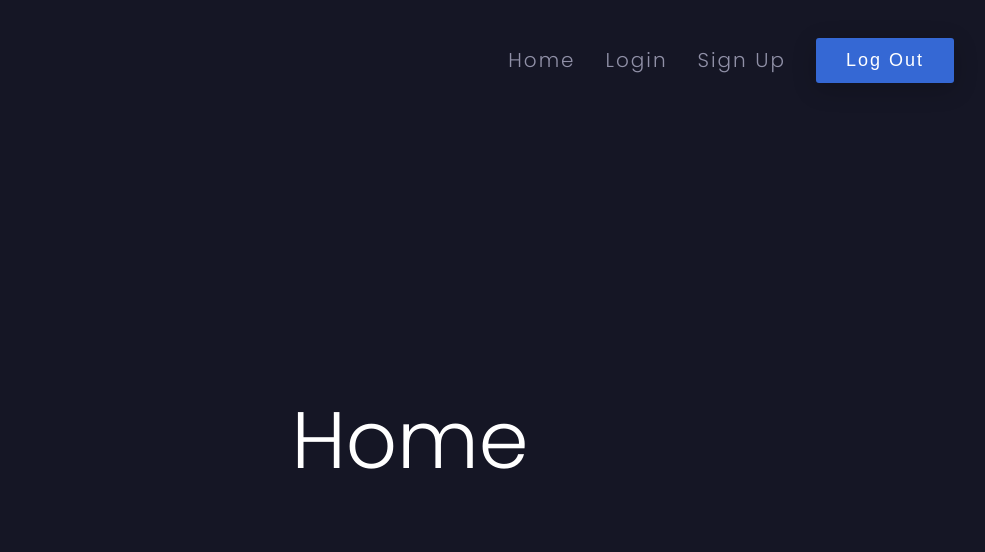
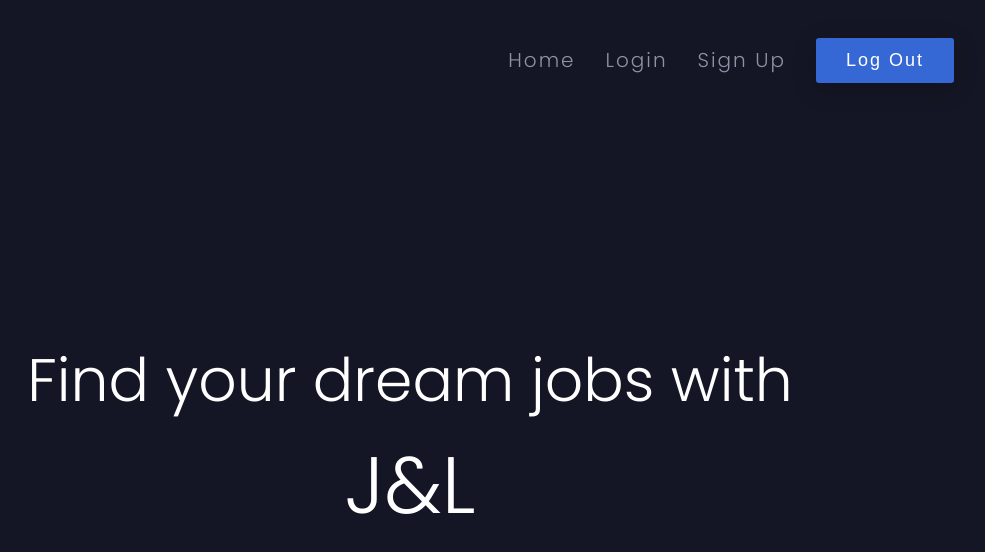
Before and after one commit to JorgeAVargasC/tzuzulcodebootcamp-frontend-react-project, a React (Create React App) app: page / in a window 1280 px wide. Shown: the top 552 px of the page, without its empty margins (230-1215 px from the left). Built offline with nearby package versions, Linux system fonts and the light colour scheme.

Commit message:
change name

```diff
--- a/src/pages/Home.jsx
+++ b/src/pages/Home.jsx
@@ -6,7 +6,7 @@ export default function Home() {
 		<>
 			<Navbar/>
 			<div className="container">
-				<h1>Home</h1>
+				<h2>Find your dream jobs with <h1>J&L</h1></h2>
 				{/* <p className="tag">
 					Javascript
 				</p> */}
```
